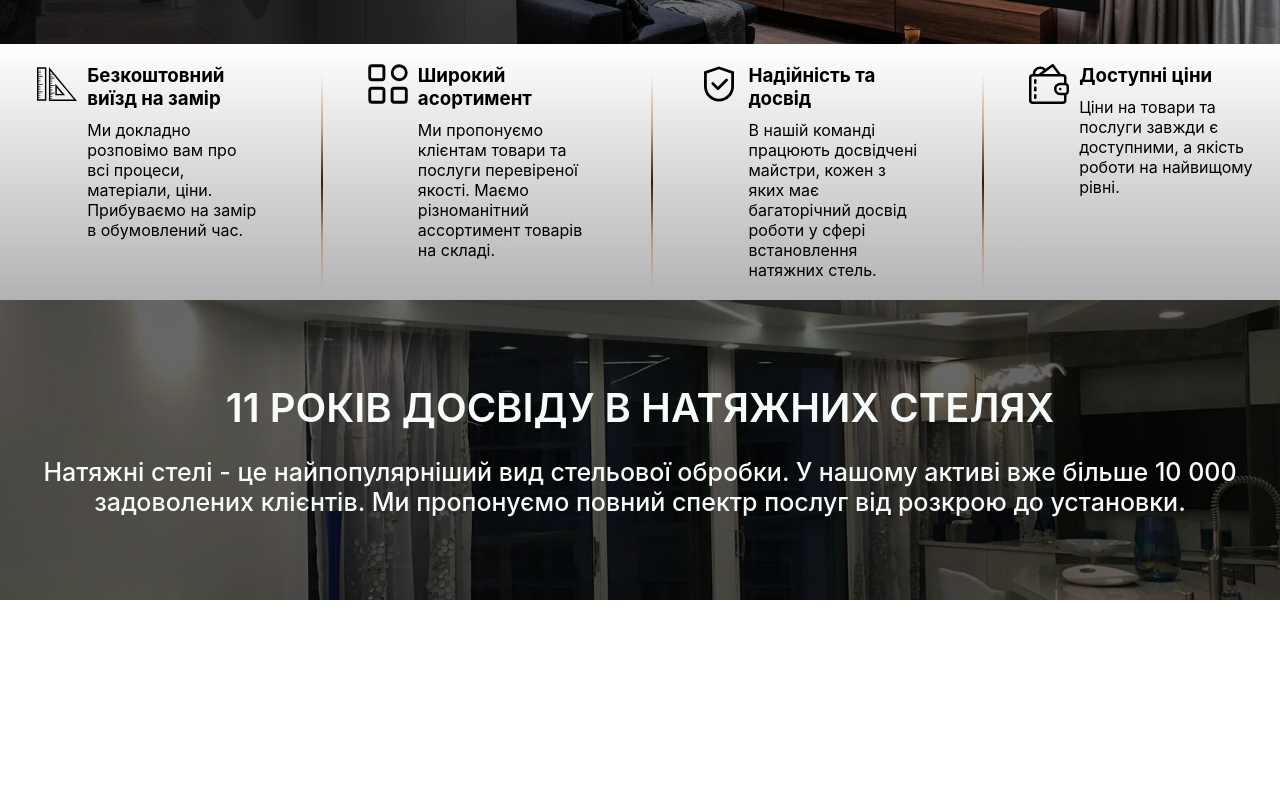
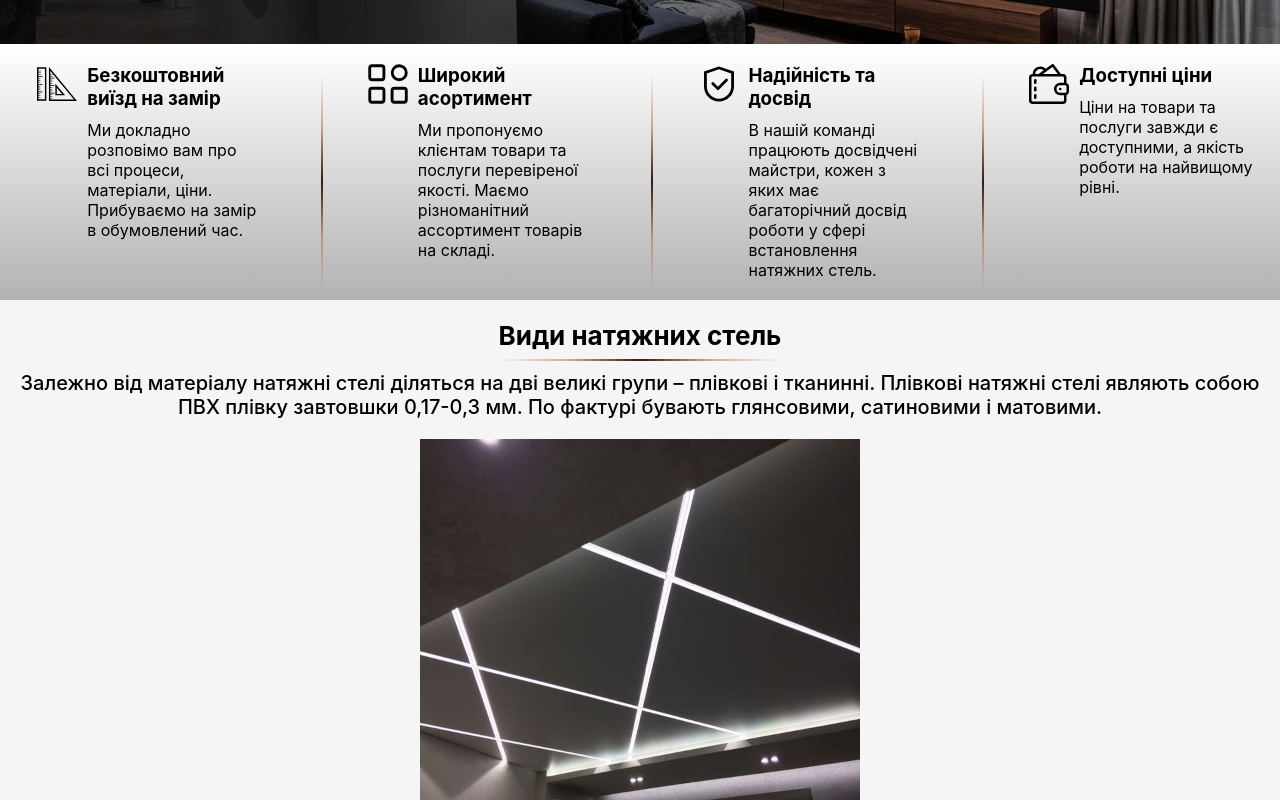
Before and after one commit to AnastasiiaBl/steliUA, a React (Vite) app: page / in a window 1280 px wide. Shown: the part 526-1326 px from the top of the page. Before the commit the page ends 1126 px from the top, so only its background shows below. Built offline with nearby package versions, Linux system fonts and the light colour scheme.

Commit message:
UPDATE: start Servises component

```diff
--- a/src/App.jsx
+++ b/src/App.jsx
@@ -2,7 +2,8 @@ import './App.css';
 import Header from './components/Header';
 import Banner from './components/Banner';
 import Advantages from './components/Advantages';
-import Advertising from './components/Advertising';
+import Servises from './components/Servises';
+// import Advertising from './components/Advertising';
 
 function App() {
 
@@ -11,7 +12,8 @@ function App() {
       <Header/>
       <Banner/>
       <Advantages/>
-      <Advertising/>
+      <Servises/>
+      {/* <Advertising/> */}
     </>
   )
 }
--- /dev/null
+++ b/src/components/Servises/fields.js
@@ -0,0 +1,44 @@
+const fields = [
+    {
+      imgSrc: '../../../public/img/servise1.jpg',
+      title: 'Заголовок 1',
+      text: 'Описание 1',
+    },
+    {
+      imgSrc: '../../../public/img/servise1.jpg',
+      title: 'Заголовок 2',
+      text: 'Описание 2',
+    },
+    {
+        imgSrc: '../../../public/img/servise1.jpg',
+        title: 'Заголовок 2',
+        text: 'Описание 2',
+      },
+      {
+        imgSrc: '../../../public/img/servise1.jpg',
+        title: 'Заголовок 2',
+        text: 'Описание 2',
+      },
+      {
+        imgSrc: '../../../public/img/servise1.jpg',
+        title: 'Заголовок 2',
+        text: 'Описание 2',
+      },
+      {
+        imgSrc: '../../../public/img/servise1.jpg',
+        title: 'Заголовок 2',
+        text: 'Описание 2',
+      },
+      {
+        imgSrc: '../../../public/img/servise1.jpg',
+        title: 'Заголовок 2',
+        text: 'Описание 2',
+      },
+      {
+        imgSrc: '../../../public/img/servise1.jpg',
+        title: 'Заголовок 2',
+        text: 'Описание 2',
+      },
+  ];
+
+  export default fields;
--- /dev/null
+++ b/src/components/Servises/index.jsx
@@ -0,0 +1,31 @@
+import style from './servises.module.scss';
+import fields from './fields.js';
+
+export default function Servises() {
+
+    return (
+        <>
+        <section id="servises" className={style.servises}>
+            <div className={style.servises__container}>
+                <div className={style.servises__content}>
+                    <h2 className={style.servises__title}>Види натяжних стель</h2>
+                    <p className={style.servises__text}>Залежно від матеріалу натяжні стелі діляться на дві великі групи – плівкові і тканинні. Плівкові натяжні стелі являють собою ПВХ плівку завтовшки 0,17-0,3 мм. По фактурі бувають глянсовими, сатиновими і матовими.</p>
+                    <div className={style.servises__list}>
+                    {fields.map((field, index) => (
+                        <div key={index} className={style.servises__block}>
+                        <div className={style.servises__blockImg}>
+                            <img src={field.imgSrc} alt={field.title} />
+                        </div>
+                        <div className={style.servises__blockInfo}>
+                            <h3 className={style.servises__blockInfoTitle}>{field.title}</h3>
+                            <p className={style.servises__blockInfoText}>{field.text}</p>
+                        </div>
+                    </div>
+                    ))}
+                    </div>
+                </div>
+            </div>
+        </section>
+        </>
+    )
+}
--- /dev/null
+++ b/src/components/Servises/servises.module.scss
@@ -0,0 +1,68 @@
+
+.servises {
+    background-color: #f5f5f5;
+
+    &__container {
+        min-width: 320px;
+        max-width: 1470px;
+        height: 100%;
+        margin: 0 auto;
+        padding: 0 15px;
+        box-sizing: border-box;
+    }
+
+    &__content {
+        display: flex;
+        flex-direction: column;
+        align-items: center;
+        font-size: 20px;
+        font-weight: 500;
+        text-align: center;
+        padding-top: 20px;
+    }
+
+    &__title {
+        font-size: 26px;
+        position: relative;
+    }
+
+    &__title::after {
+        content: "";
+        display: block;
+        position: absolute;
+        bottom: -10px;
+        width: 100%;
+        height: 2px;
+        background: linear-gradient(to right, rgba(223, 106, 39, 0) 0%, rgba(177, 93, 51, 0.5) 25%, rgb(47, 27, 16) 50%, rgba(177, 93, 51, 0.5) 75%, rgba(0,0,0,0) 100%); /* Градиент линии */
+    }
+
+    &__text {
+        padding-top: 20px;
+    }
+
+    &__list {
+        margin: 20px 0;
+        display: flex;
+        flex-direction: column;
+        gap: 10px;
+    }
+
+    &__block {
+        max-width: 440px;
+    }
+
+    &__blockImg img {
+        width: 440px;
+        height: 400px
+    }
+
+    &__blockInfo {
+        background-color: #f5f5f5;
+        display: flex;
+        flex-direction: column;
+        gap:10px;
+        justify-content: center;
+        align-items: center;
+
+    }
+}
```
Also changed, not shown: public/img/servise1.jpg (added).
